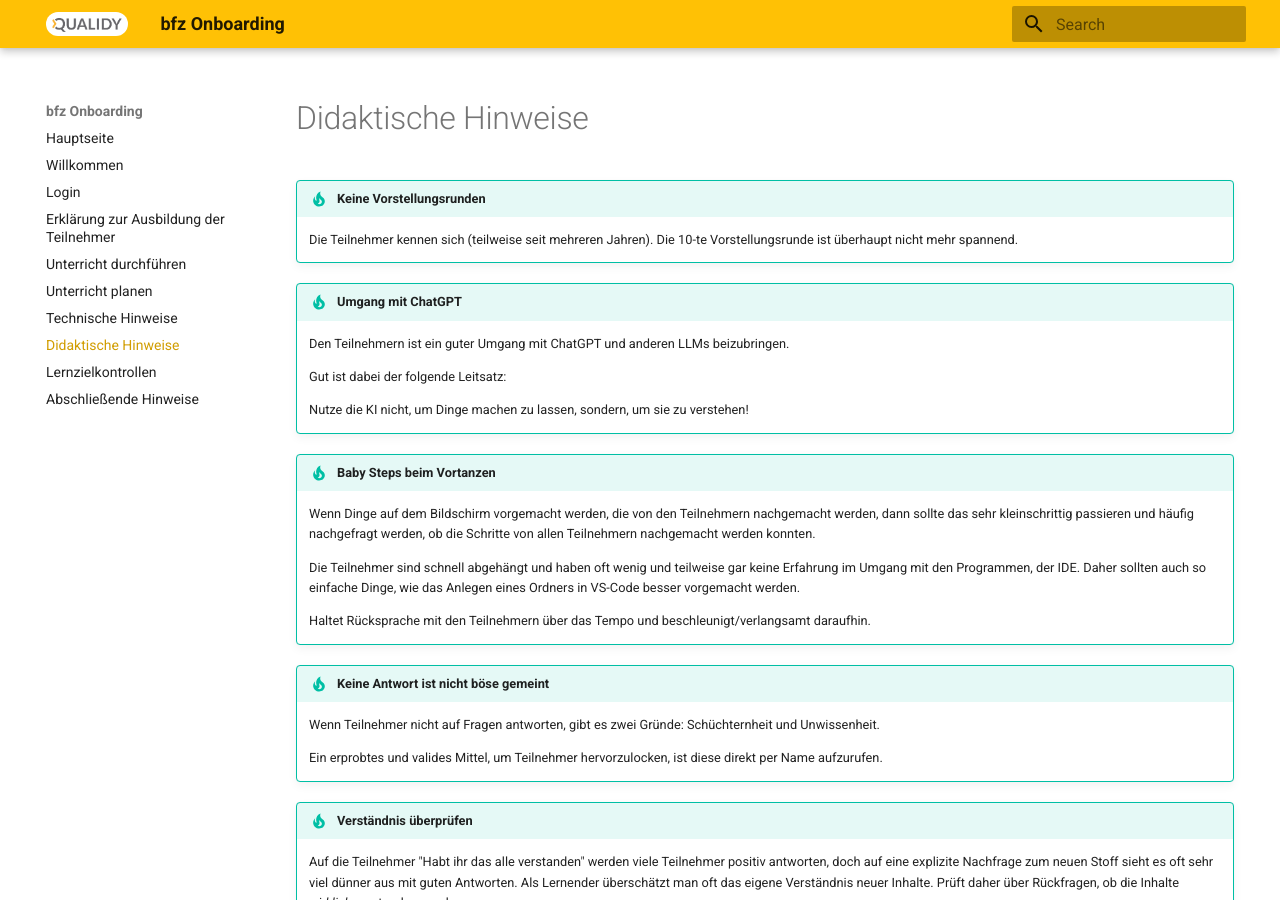
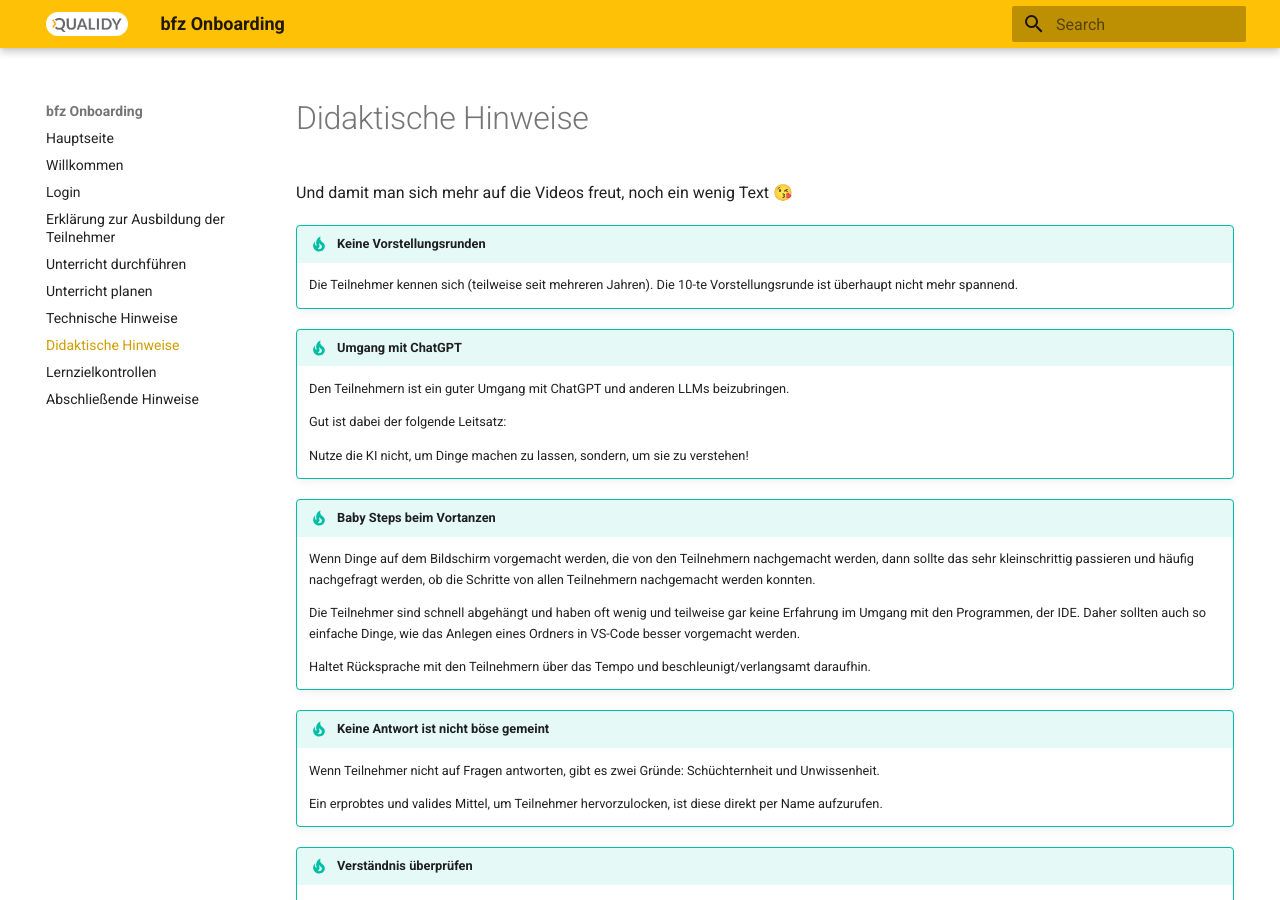
Before and after one commit to Qualidy/wiki-bfz, an MkDocs documentation site: the page built from docs/content/7_didaktische_hinweise.md, in a window 1280 px wide and 900 px high. Built offline with MkDocs 1.6.1 and Material for MkDocs 9.7.7, drawn with Linux system fonts in a browser that asks for light colours.

Commit message:
Lustige Nachrichten hinzugefügt

```diff
--- a/docs/content/7_didaktische_hinweise.md
+++ b/docs/content/7_didaktische_hinweise.md
@@ -1,4 +1,6 @@
 # Didaktische Hinweise
+
+Und damit man sich mehr auf die Videos freut, noch ein wenig Text 😘
 
 !!! tip "Keine Vorstellungsrunden"
     Die Teilnehmer kennen sich (teilweise seit mehreren Jahren). Die 10-te Vorstellungsrunde ist überhaupt nicht mehr spannend.
@@ -54,5 +56,3 @@
     Die Teilnehmer verstehen das leicht falsch als eine Verpflichtung dieses Buch kaufen zu müssen.
 
     Höchsten können sehr vorsichtige Sätze fallen, wie: "Dieses Buch finde ich gut zu dem Thema".
-
----
```
Also changed, not shown: docs/content/6_technische_hinweise.md (+2 -0 lines).
